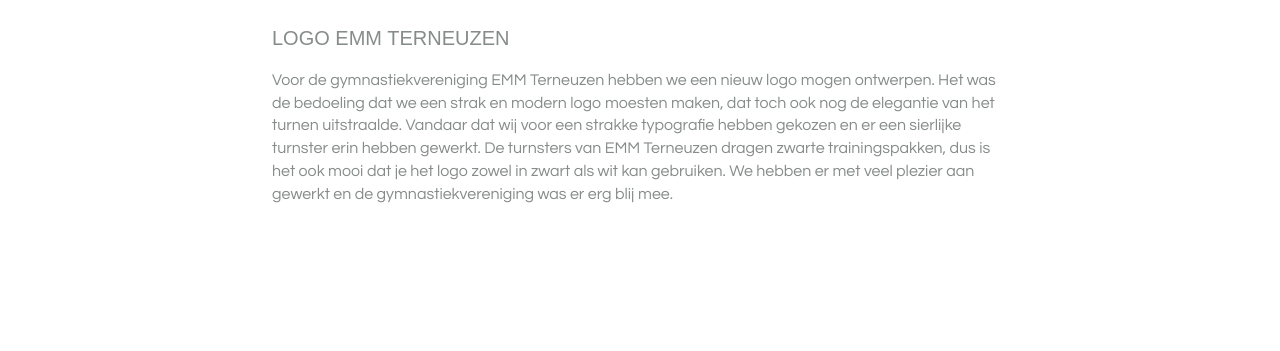
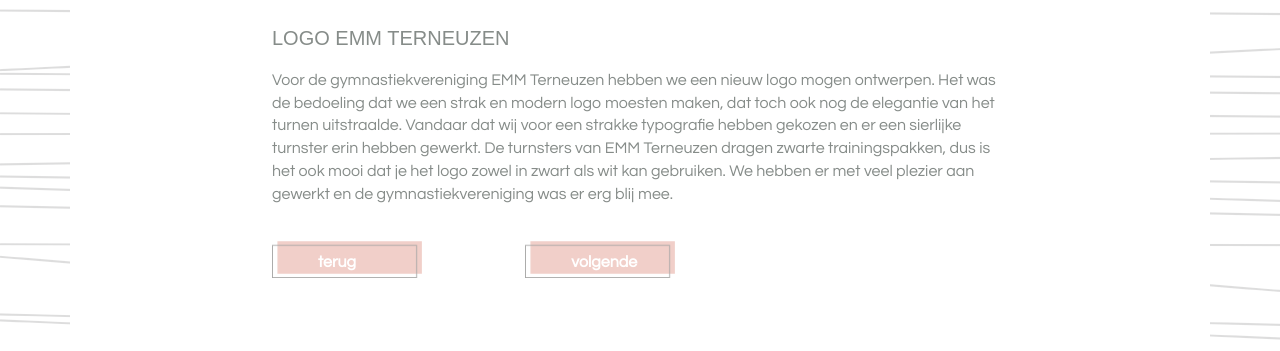
Before and after one commit to marjhame/1617.webd2, a plain HTML site: page pages/emm.html in a window 1280 px wide. Shown: the part 706-1057 px from the top of the page. Drawn offline with Linux system fonts and the light colour scheme; files whose address does not match are found by name; a web font is replaced by a local one.

Commit message:
bewerking

```diff
--- a/css/styleguide.css
+++ b/css/styleguide.css
@@ -2,7 +2,7 @@
 
 
  body{
-background-image: url(../assets/img/patroon.PNG)
+background-image: url(../assets/patroon.PNG)
 
  }
  h2 {
@@ -201,7 +201,7 @@
   font-weight: 800;
   color: #fff;
   /* background*/
-  background-image: url(../assets/img/button.PNG);
+  background-image: url(../assets/button.PNG);
   background-repeat: no-repeat;
   background-position: 0 0;
   background-size: 100% auto;
@@ -211,7 +211,7 @@
 }
 a.verstuur_button:hover {
   /*enkel herhalen wat wijzigt, hier enkel de background-image */
-  background-image: url(../assets/img/button2.PNG);
+  background-image: url(../assets/button2.PNG);
   color: #f7d4cd;
 }
 
```
